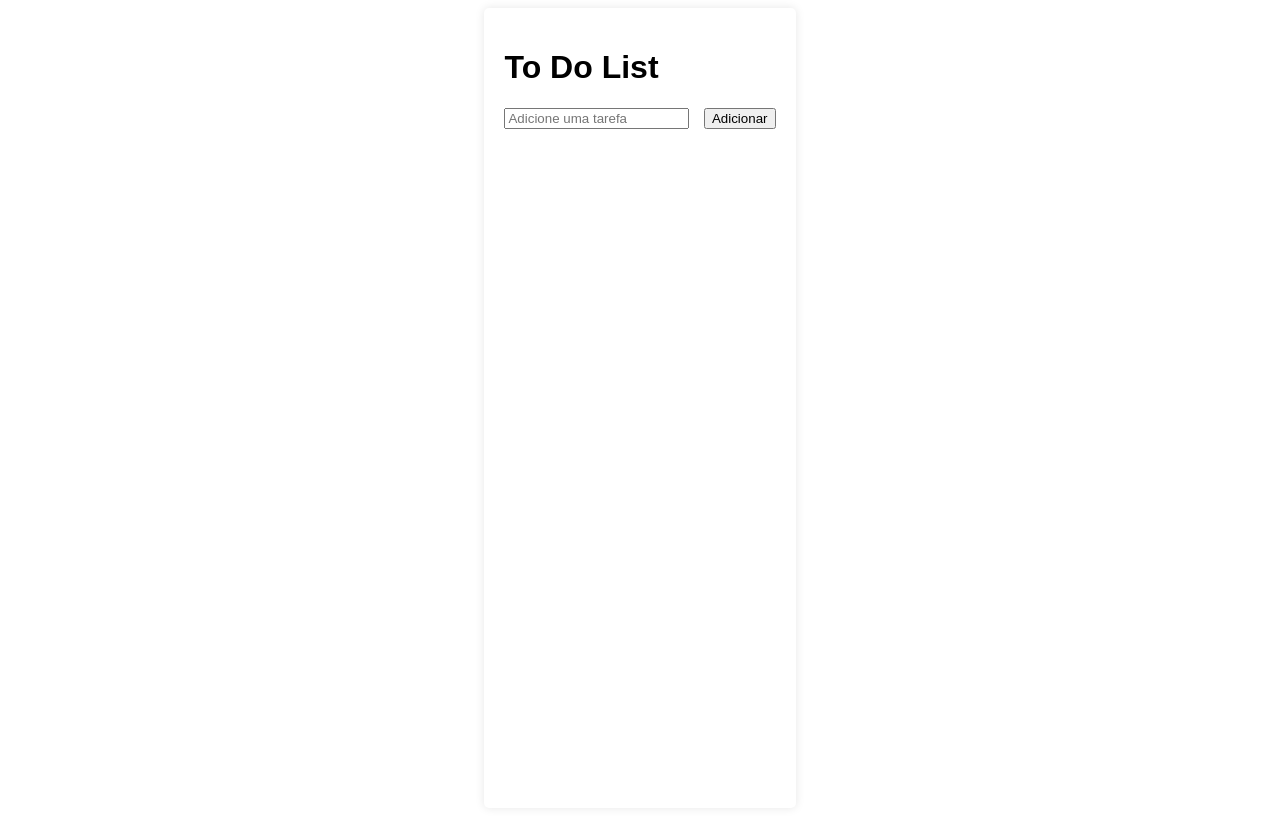
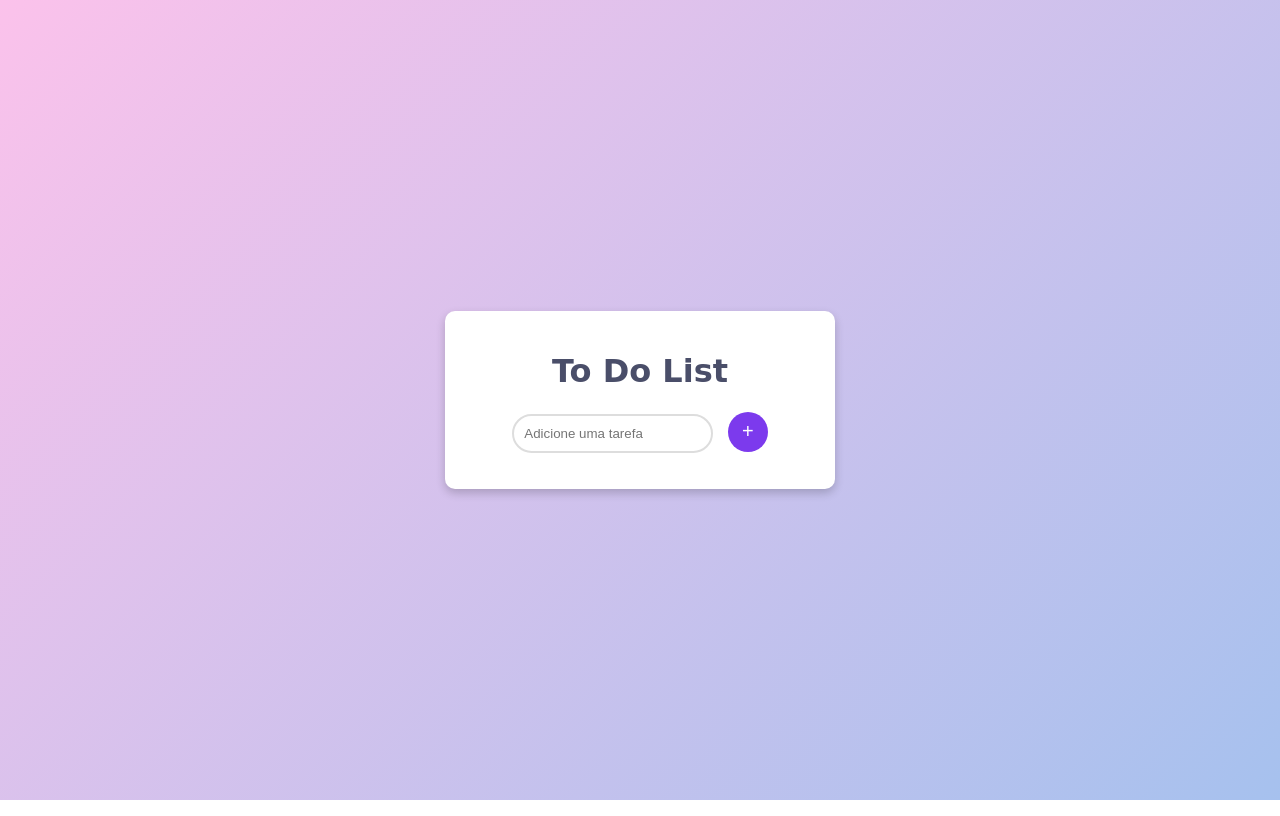
Before and after one commit to lsrov/toDoList, a plain HTML site: page index.html in a window 1280 px wide. Drawn offline with Linux system fonts and the light colour scheme.

Commit message:
Melhora do design

```diff
--- a/index.html
+++ b/index.html
@@ -10,7 +10,7 @@
     <div class="container">
         <h1>To Do List</h1>
         <input type="text" id="tarefaInput" placeholder="Adicione uma tarefa">
-        <button id="addTarefa">Adicionar</button>
+        <button id="addTarefa">+</button>
         <ul id="listaTarefas"></ul>
     </div>
     <script src="app.js"></script>
--- a/style.css
+++ b/style.css
@@ -1,32 +1,98 @@
-body{
-    font-family: Arial, Helvetica, sans-serif; /*tipo da fonte*/
-    display: flex; /*a tela se ajusta automaticamente dependendo do dispositivo*/
-    justify-content: center; /*o conteúdo fica centralizado na tela*/
-    height: 100vh; /*a altura do corpo do To-Do é 1/100 da altura da view*/
-    background-color: #ffffff;
+/* Estilo global */
+body {
+    font-family: 'Poppins', sans-serif;
+    background: linear-gradient(135deg, #fbc2eb, #a6c1ee);
+    display: flex;
+    justify-content: center;
+    align-items: center;
+    height: 100vh;
+    margin: 0;
 }
 
-.container{
+/* Container central */
+.container {
     background: white;
-    padding: 20px; /*cria uma "caixa" envolta desse container*/
-    box-shadow: 0px 0px 10px rgba(0,0,0,0.1); /*coloca sombra nessa caixa*/
-    border-radius: 5px; /*arredonda os cantos da caixa*/
+    padding: 20px;
+    box-shadow: 0px 4px 10px rgba(0, 0, 0, 0.2);
+    border-radius: 10px;
+    width: 350px;
+    text-align: center;
 }
 
-button {
-    margin-left: 10px; /*o botão fica afastado 10px do elemento à esquerda*/
-    cursor: pointer; /*tipo de cursor quando o mouse passar no botão*/
+/* Título estilizado */
+h1 {
+    font-family: 'Pacifico', cursive;
+    color: #4A4E69;
 }
 
-ul{
-    list-style-type: none; /*evitar de ter nenhum quantificador antes da tarefa*/
+/* Grupo de entrada */
+.input-group {
+    display: flex;
+    margin-bottom: 20px;
+}
+
+input {
+    flex: 1;
+    padding: 10px;
+    border: 2px solid #ddd;
+    border-radius: 25px;
+    outline: none;
+    transition: 0.3s;
+}
+
+input:focus {
+    border-color: #7C3AED;
+    box-shadow: 0px 0px 8px rgba(124, 58, 237, 0.5);
+}
+
+/* Botão de adicionar */
+button {
+    background: #7C3AED;
+    color: white;
+    border: none;
+    border-radius: 50%;
+    width: 40px;
+    height: 40px;
+    font-size: 20px;
+    cursor: pointer;
+    margin-left: 10px;
+    transition: 0.3s;
+}
+
+button:hover {
+    background: #5B21B6;
+}
+
+/* Lista de tarefas */
+ul {
+    list-style-type: none;
     padding: 0;
 }
 
-li{
-    background: #ddd;
-    margin: 5px 0; /*5px em relação às tarefas e 0 em relação à borda*/
+li {
+    background: #f4f4f4;
     padding: 10px;
+    border-radius: 5px;
     display: flex;
-    justify-content: space-between; /*justifica o conteúdo da li entre outras duas estruturas*/
+    justify-content: space-between;
+    align-items: center;
+    margin: 5px 0;
+    transition: 0.3s;
 }
+
+li:hover {
+    background: #e0e0e0;
+}
+
+/* Botão de remover */
+li button {
+    background: #e63946;
+    font-size: 16px;
+    width: 30px;
+    height: 30px;
+    border-radius: 50%;
+}
+
+li button:hover {
+    background: #d62839;
+}
```
